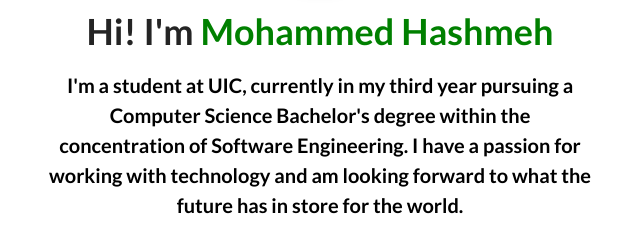
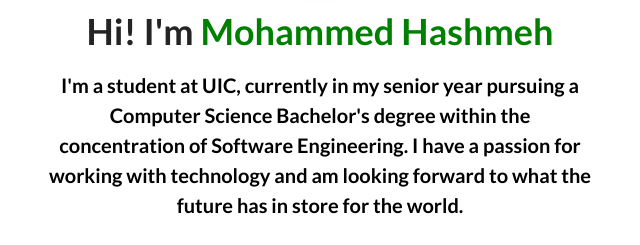
Before and after one commit to Mohammed-Hashmeh/E-Portfolio, a plain HTML site: page index.html in a window 1280 px wide. Shown: the part 269-514 px from the top of the page, 320-960 px from the left. Drawn offline with Linux system fonts and the light colour scheme.

Commit message:
Update index.html

```diff
--- a/index.html
+++ b/index.html
@@ -37,7 +37,7 @@
                 <h1 class = "about-me__info--title">
                     Hi! I'm  <span class = "text--green">Mohammed Hashmeh </span>
                 </h1>
-                <p class="about-me__info--para">I'm a student at UIC, currently in my third year pursuing a Computer Science Bachelor's degree within the concentration of Software Engineering.
+                <p class="about-me__info--para">I'm a student at UIC, currently in my senior year pursuing a Computer Science Bachelor's degree within the concentration of Software Engineering.
                   I have a passion for working with technology and am looking forward to what the future has in store for the world.
                 </p>
 
```
